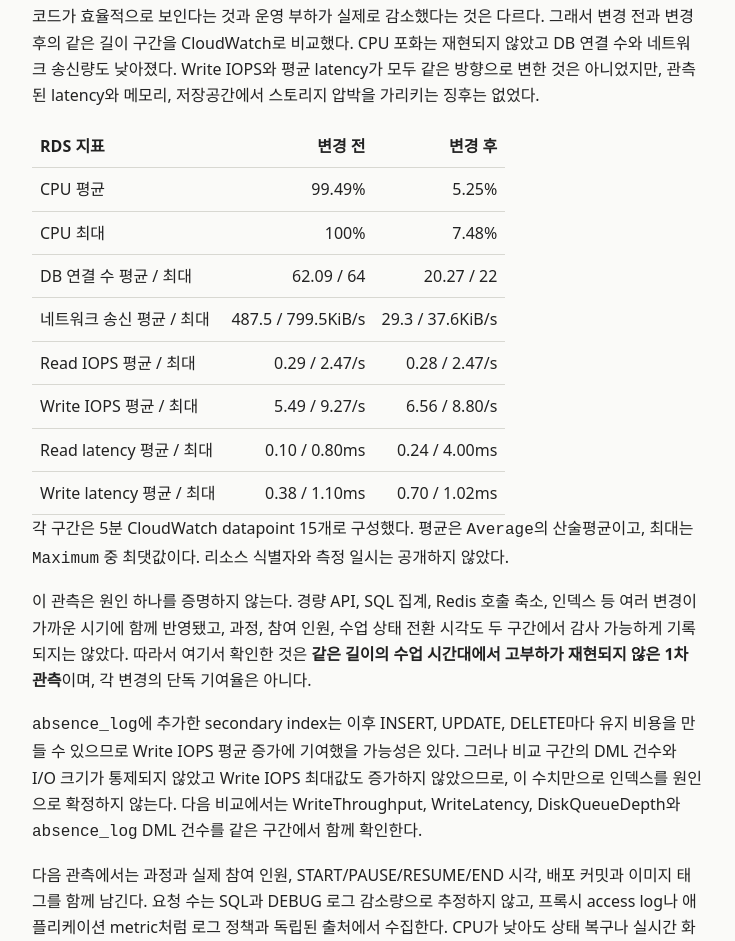
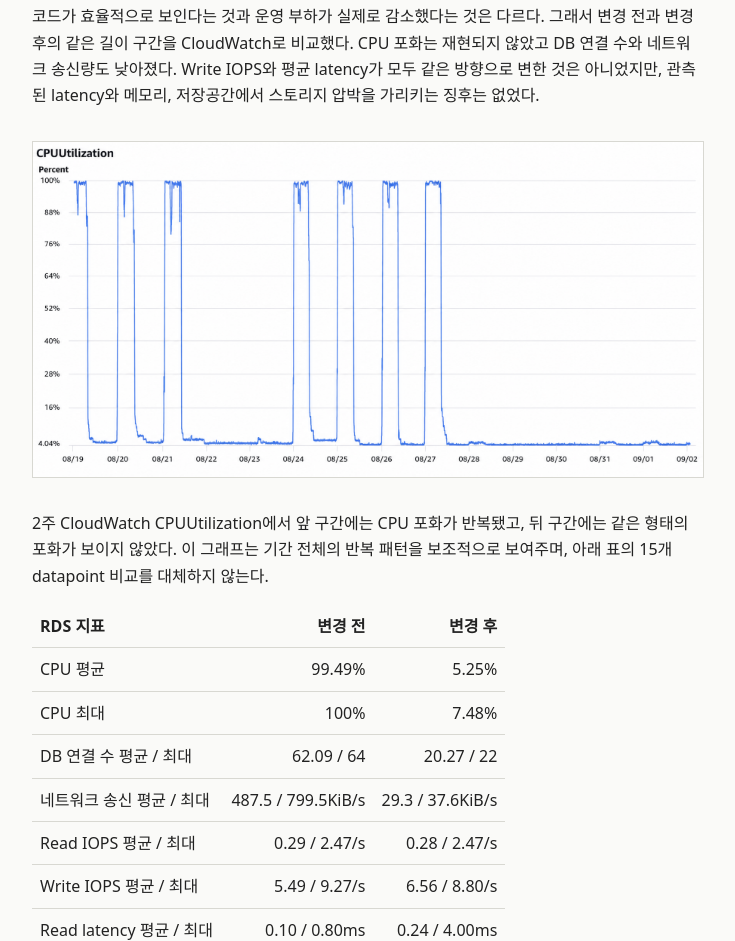
Before and after one commit to jiminu/jiminu.github.io, an Astro site: page /notes/rds-cpu-high-with-low-io in a window 1280 px wide. Shown: the part 2371-3312 px from the top of the page, without its empty margins (272-1007 px from the left). Built offline with nearby package versions, Linux system fonts and the light colour scheme; Astro itself is replaced by a stand-in of ours; some packages are replaced by stand-ins of ours.

Commit message:
docs: add RDS CPU trend chart

```diff
--- a/src/content/notes/rds-cpu-high-with-low-io.md
+++ b/src/content/notes/rds-cpu-high-with-low-io.md
@@ -72,6 +72,12 @@ CPU 그래프만 보고 인스턴스를 키우기 전에, 어떤 작업이 CPU
 네트워크 송신량도 낮아졌다. Write IOPS와 평균 latency가 모두 같은 방향으로 변한 것은 아니었지만,
 관측된 latency와 메모리, 저장공간에서 스토리지 압박을 가리키는 징후는 없었다.
 
+![RDS CPUUtilization 2주 추이 그래프](/images/rds-cpu-high-with-low-io/rds-cpu-utilization.png)
+
+2주 CloudWatch CPUUtilization에서 앞 구간에는 CPU 포화가 반복됐고, 뒤 구간에는 같은 형태의
+포화가 보이지 않았다. 이 그래프는 기간 전체의 반복 패턴을 보조적으로 보여주며, 아래 표의 15개
+datapoint 비교를 대체하지 않는다.
+
 | RDS 지표 | 변경 전 | 변경 후 |
 | --- | ---: | ---: |
 | CPU 평균 | 99.49% | 5.25% |
```
Also changed, not shown: public/images/rds-cpu-high-with-low-io/rds-cpu-utilization.png (added).
